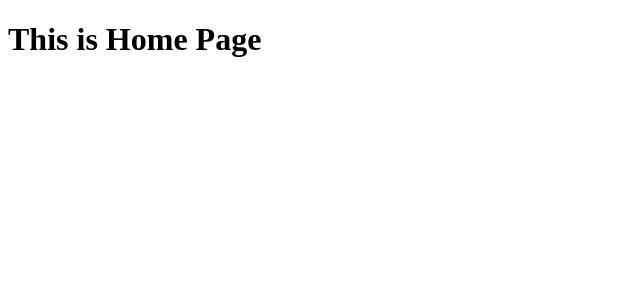
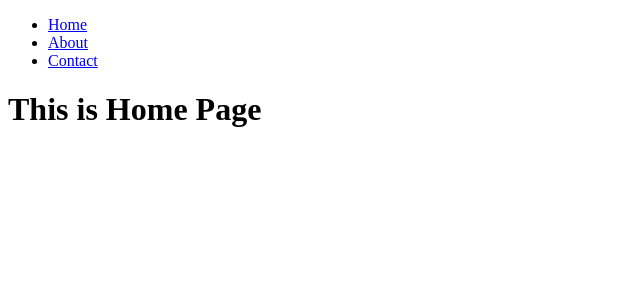
Before and after one commit to vinothsmart/react-ecommerce, a React (Vite) app: page / in a window 1280 px wide. Shown: the top 300 px of the page, without its empty margins (0-640 px from the left). Built offline with nearby package versions, Linux system fonts and the light colour scheme.

Commit message:
Add menu component to AboutPage, ContactPage, and HomePage

```diff
--- /dev/null
+++ b/src/component/Menu.jsx
@@ -0,0 +1,21 @@
+import { Link } from "react-router-dom";
+
+const Menu = () => {
+  return (
+    <div>
+      <ul>
+        <li>
+          <Link to="/">Home</Link>
+        </li>
+        <li>
+          <Link to="/about">About</Link>
+        </li>
+        <li>
+          <Link to="/contact">Contact</Link>
+        </li>
+      </ul>
+    </div>
+  );
+};
+
+export default Menu;
--- a/src/pages/AboutPage.jsx
+++ b/src/pages/AboutPage.jsx
@@ -1,5 +1,12 @@
+import Menu from "../component/Menu";
+
 const AboutPage = () => {
-  return <div>Aboutpage</div>;
+  return (
+    <>
+      <Menu />
+      Aboutpage
+    </>
+  );
 };
 
 export default AboutPage;
--- a/src/pages/ContactPage.jsx
+++ b/src/pages/ContactPage.jsx
@@ -1,5 +1,12 @@
+import Menu from "../component/Menu";
+
 const ContactPage = () => {
-  return <div>ContactPage</div>;
+  return (
+    <>
+      <Menu />
+      ContactPage
+    </>
+  );
 };
 
 export default ContactPage;
--- a/src/pages/HomePage.jsx
+++ b/src/pages/HomePage.jsx
@@ -1,6 +1,9 @@
+import Menu from "../component/Menu";
+
 const HomePage = () => {
   return (
     <>
+      <Menu />
       <h1>This is Home Page</h1>
     </>
   );
```
